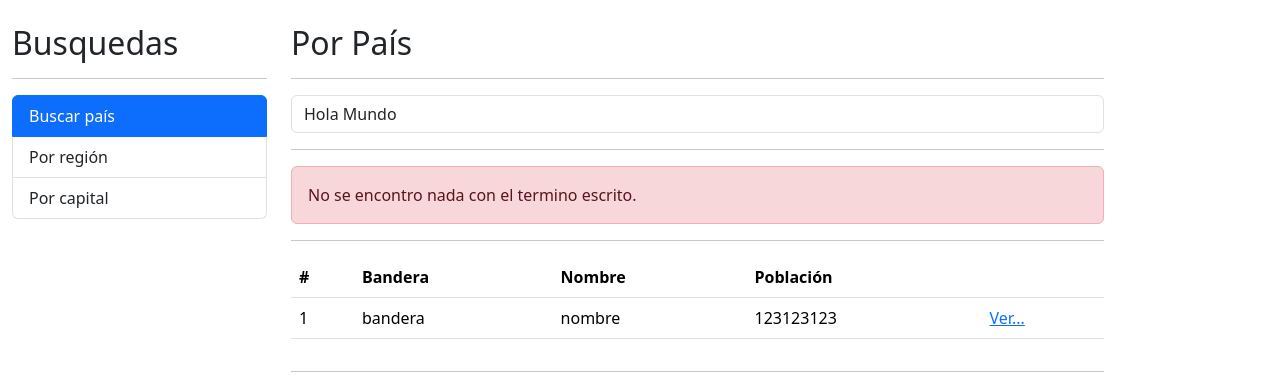
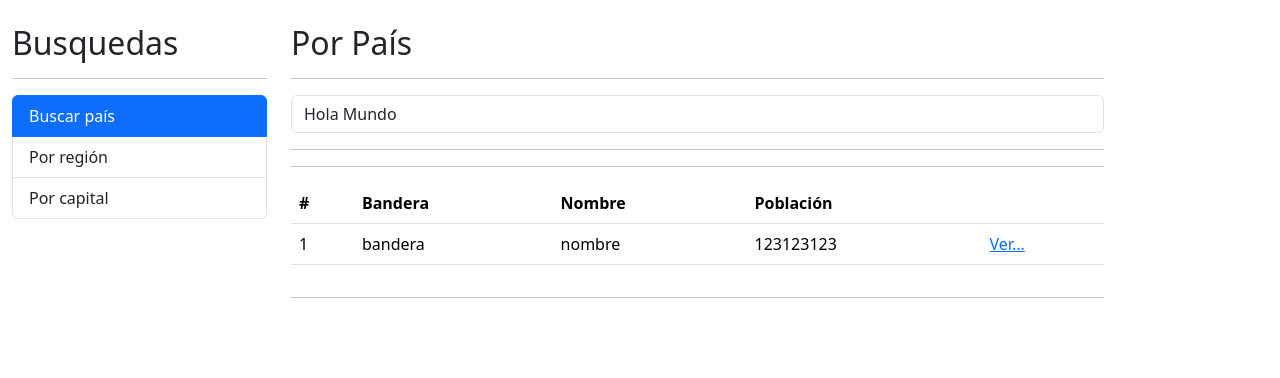
Before and after one commit to LeinardB92/03_paisesApp, an Angular app: page / in a window 1280 px wide. Shown: the top 378 px of the page. Built offline with nearby package versions, Linux system fonts and the light colour scheme.

Commit message:
Manejo de errores

```diff
--- a/src/app/pais/pages/por-pais/por-pais.component.html
+++ b/src/app/pais/pages/por-pais/por-pais.component.html
@@ -14,8 +14,9 @@
 </div>
 
 <hr>
-<div class="alert alert-danger">
-    No se encontro nada con el termino escrito.
+<div *ngIf="hayError"
+     class="alert alert-danger">
+     No se encontró nada con el término {{termino}}.
 </div>
 <hr>
 
--- a/src/app/pais/pages/por-pais/por-pais.component.ts
+++ b/src/app/pais/pages/por-pais/por-pais.component.ts
@@ -6,14 +6,20 @@ import { PaisService } from '../../services/pais.service';
   templateUrl: './por-pais.component.html'
 })
 export class PorPaisComponent {
-  termino: string = "Hola Mundo"
+  termino: string = "Hola Mundo";
+  hayError: boolean = false;
 
   constructor(private paisService: PaisService){}
 
   buscar(){
+    this.hayError = false;
     console.log(this.termino)
-    this.paisService.buscarPais(this.termino).subscribe(resp => {
-      console.log(resp)
-    });
+
+    this.paisService.buscarPais(this.termino)
+    .subscribe(
+      { next: (resp) => {console.log(resp);},
+        error: (err) => {this.hayError = true;}
+      }
+    );
   }
 }
--- a/src/app/pais/services/pais.service.ts
+++ b/src/app/pais/services/pais.service.ts
@@ -1,6 +1,6 @@
 import { Injectable } from '@angular/core';
 import { HttpClient } from '@angular/common/http';
-import { Observable } from 'rxjs';
+import { catchError, Observable, of } from 'rxjs';
 
 @Injectable({
   providedIn: 'root'
```
